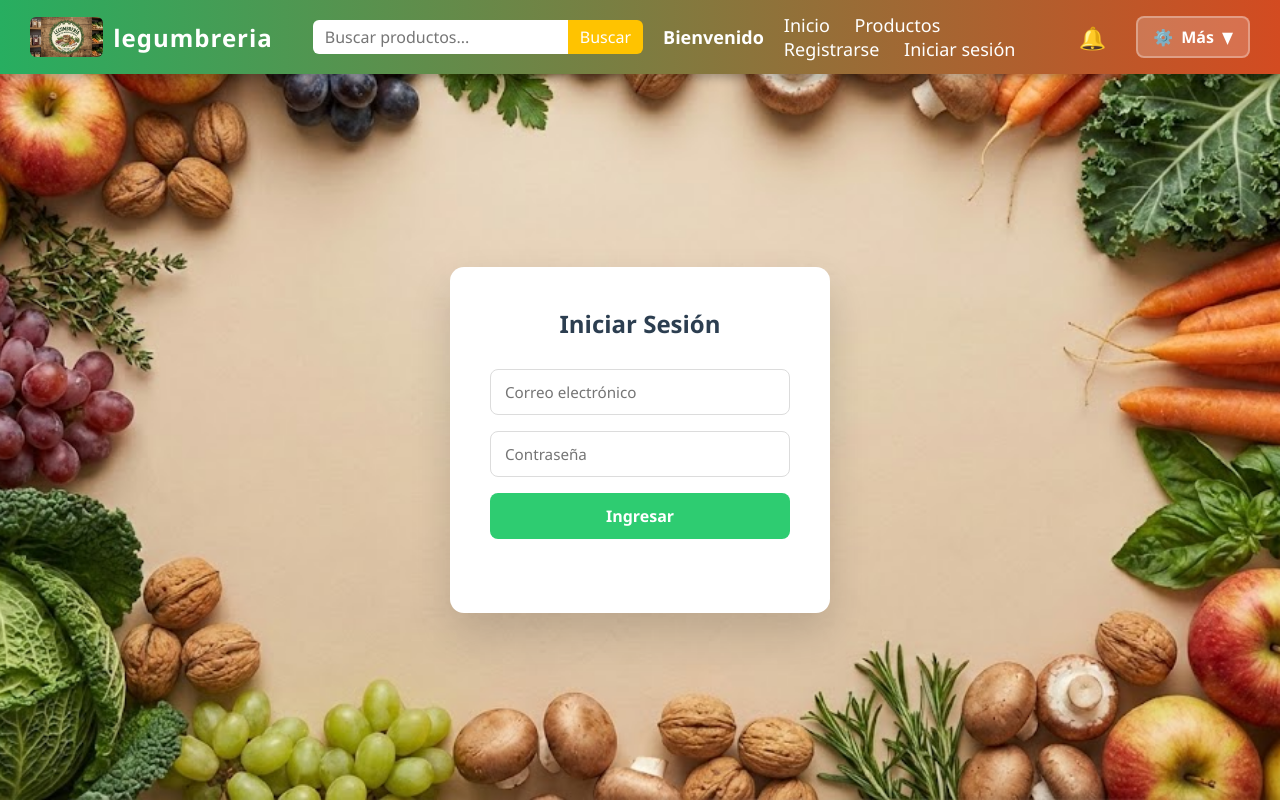
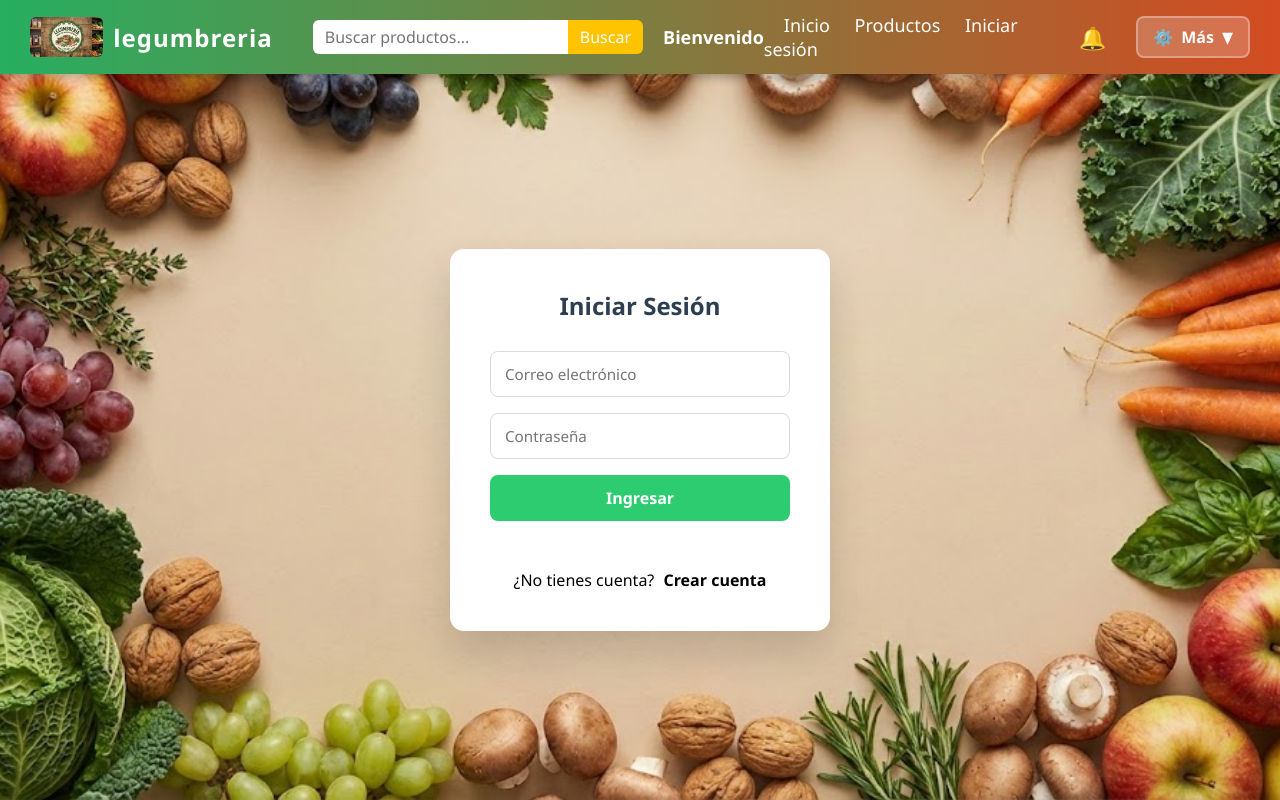
Before and after one commit to jfran98/LEGUMBRERIA, a website: page public/login.html in a window 1280 px wide. Drawn offline with Linux system fonts and the light colour scheme.

Commit message:
feat: add registration link to login page

```diff
--- a/public/login.html
+++ b/public/login.html
@@ -18,6 +18,10 @@
       <input type="password" name="t5" placeholder="Contraseña" required>
       <button type="submit">Ingresar</button>
       <div class="mensaje" id="mensaje"></div>
+      <div style="margin-top: 15px; text-align: center;">
+        <span style="color: var(--text-muted);">¿No tienes cuenta?</span>
+        <a href="registro.html" style="color: var(--primary); text-decoration: none; font-weight: bold; margin-left: 5px;">Crear cuenta</a>
+      </div>
     </form>
   </div>
 
--- a/public/navbar.js
+++ b/public/navbar.js
@@ -448,7 +448,6 @@ setTimeout(() => {
     menu.innerHTML = `
         <a href="index.html">Inicio</a>
         <a href="productos.html">Productos</a>
-        <a href="registro.html">Registrarse</a>
         <a href="login.html">Iniciar sesión</a>
       `;
   }
```
